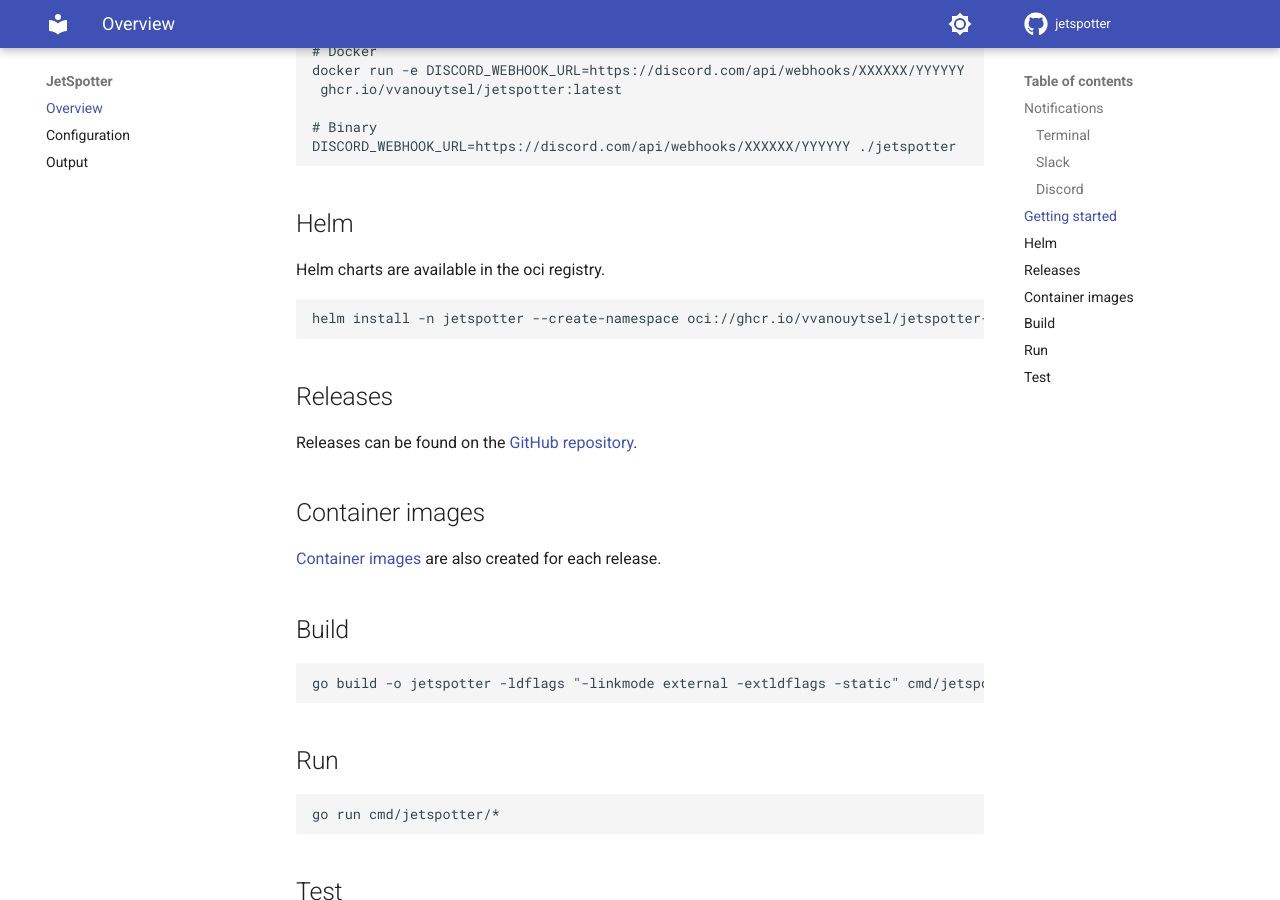
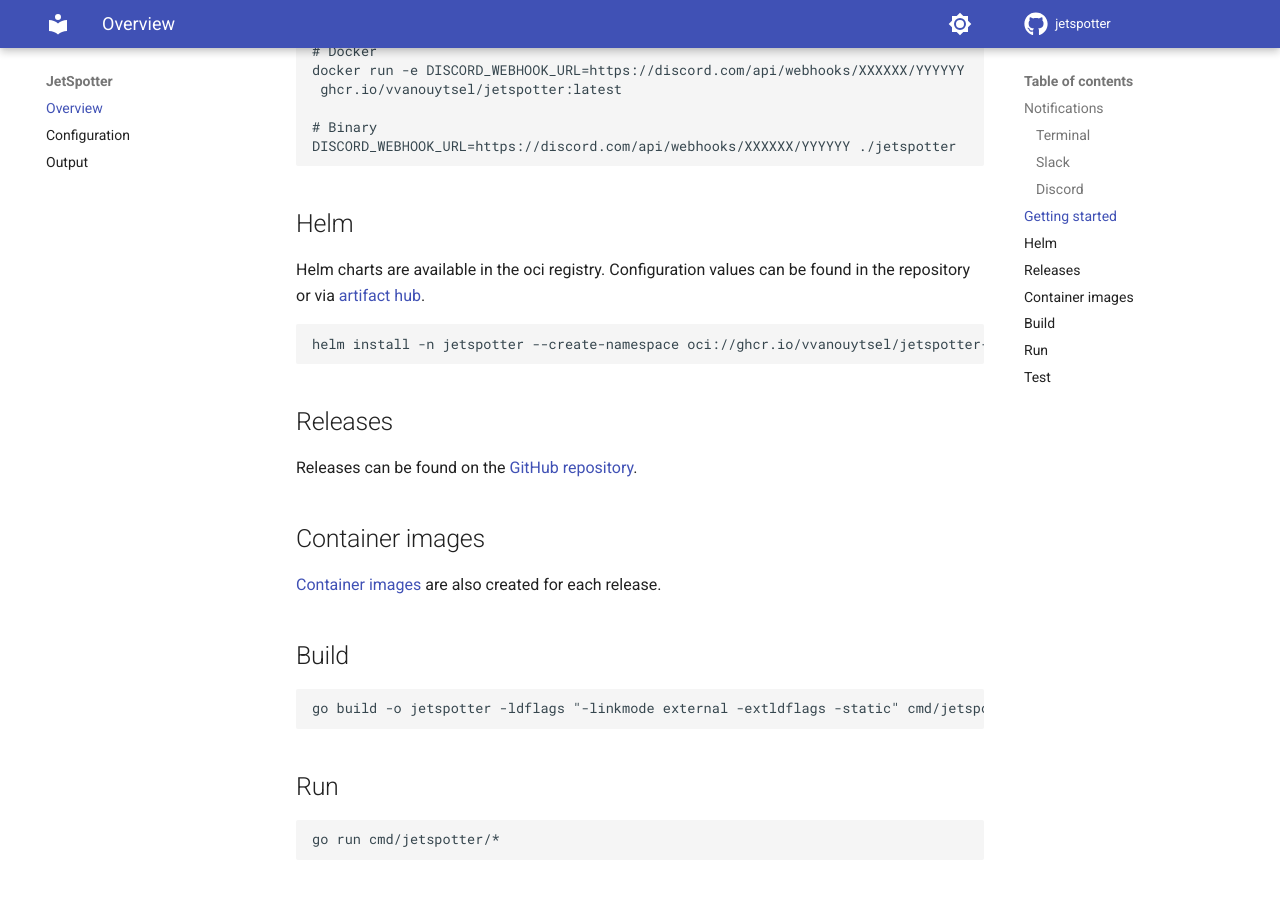
Before and after one commit to vvanouytsel/jetspotter, an MkDocs documentation site: the page built from docs/index.md, in a window 1280 px wide and 900 px high, scrolled down 4463 px. Built offline with MkDocs 1.6.1 and Material for MkDocs 9.7.7, drawn with Linux system fonts in a browser that asks for light colours; comment, search, counter and statistics services are not loaded.

Commit message:
docs: add docs for artifact hub

````diff
--- a/docs/index.md
+++ b/docs/index.md
@@ -82,6 +82,7 @@ DISCORD_WEBHOOK_URL=https://discord.com/api/webhooks/XXXXXX/YYYYYY ./jetspotter
 ## Helm
 
 Helm charts are available in the oci registry.
+Configuration values can be found in the repository or via [artifact hub](https://artifacthub.io/packages/helm/jetspotter/jetspotter).
 
 ```bash
 helm install -n jetspotter --create-namespace oci://ghcr.io/vvanouytsel/jetspotter-chart/jetspotter
````
